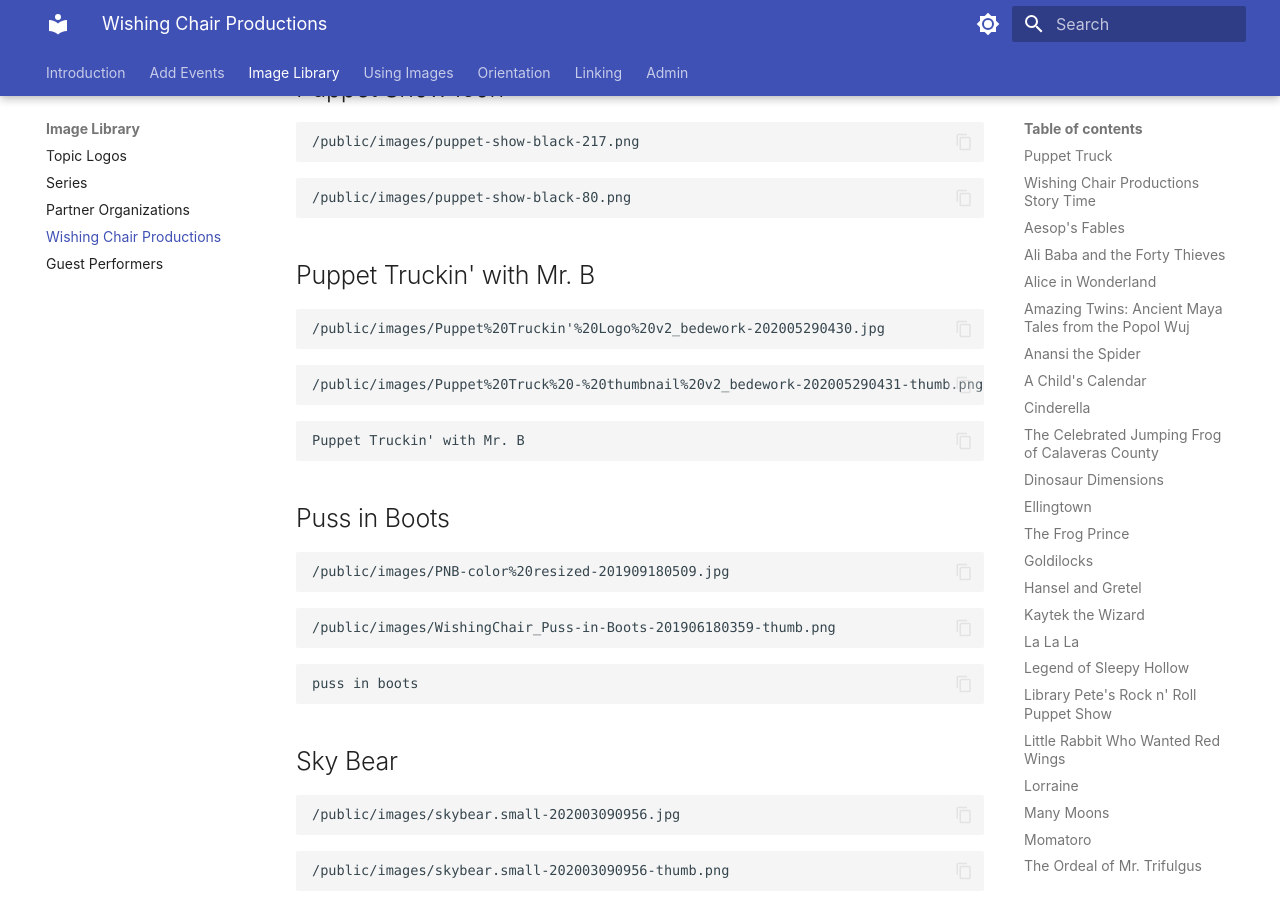
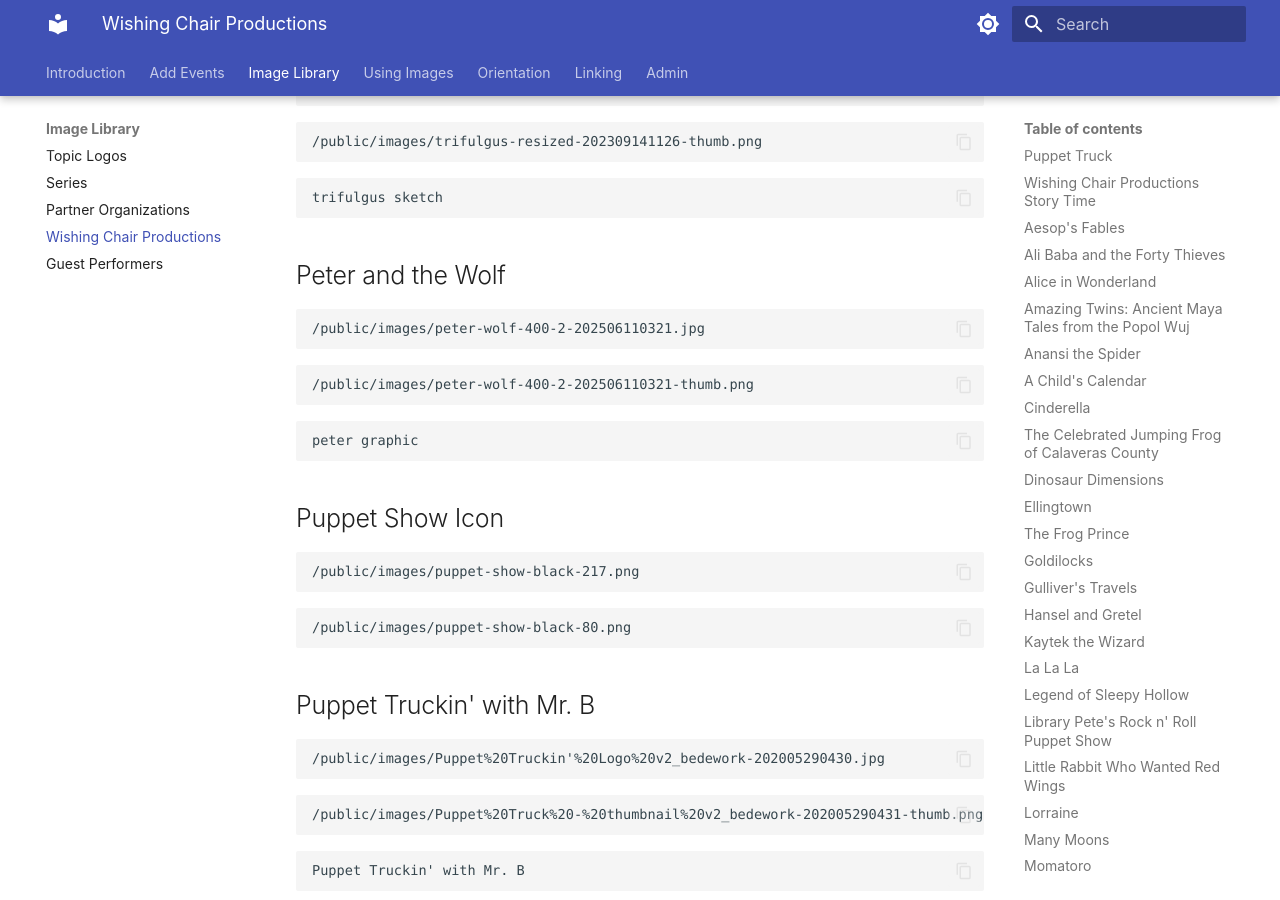
Before and after one commit to Nashville-Public-Library/bedework-docs, an MkDocs documentation site: the page built from docs/image-library/wishing-chair-image-library.md, in a window 1280 px wide and 900 px high, scrolled down 5331 px. Built offline with MkDocs 1.6.1 and Material for MkDocs 9.7.7, drawn with Linux system fonts in a browser that asks for light colours; some of the changed text lies outside the part shown.

Commit message:
adding wishing chair images

````diff
--- a/docs/image-library/wishing-chair-image-library.md
+++ b/docs/image-library/wishing-chair-image-library.md
@@ -161,6 +161,16 @@ ellingtown illustration
 goldilocks
 ```
 
+## Gulliver's Travels
+
+```text
+/public/images/gulliver-400-2-202506110324.jpg
+```
+
+```
+/public/images/gulliver-400-2-202506110324-thumb.png
+```
+
 ## Hansel and Gretel
 
 ```text
@@ -170,6 +180,7 @@ goldilocks
 ```text
 /public/images/wishing-chair_hansel-and-gretel-201703021144-thumb.png
 ```
+
 ```text
 hansel and gretel
 ```
@@ -286,6 +297,20 @@ illustration of momatoro
 
 ```
 trifulgus sketch
+```
+
+## Peter and the Wolf
+
+```
+/public/images/peter-wolf-400-2-202506110321.jpg
+```
+
+```
+/public/images/peter-wolf-400-2-202506110321-thumb.png
+```
+
+```
+peter graphic
 ```
 
 ## Puppet Show Icon
````
